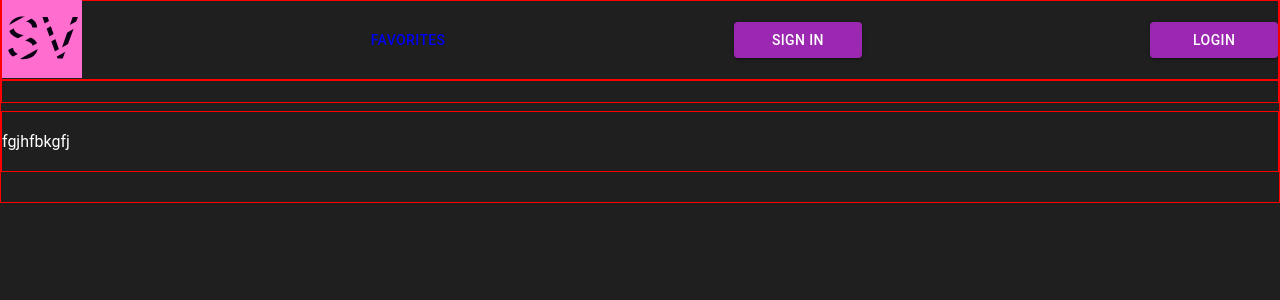
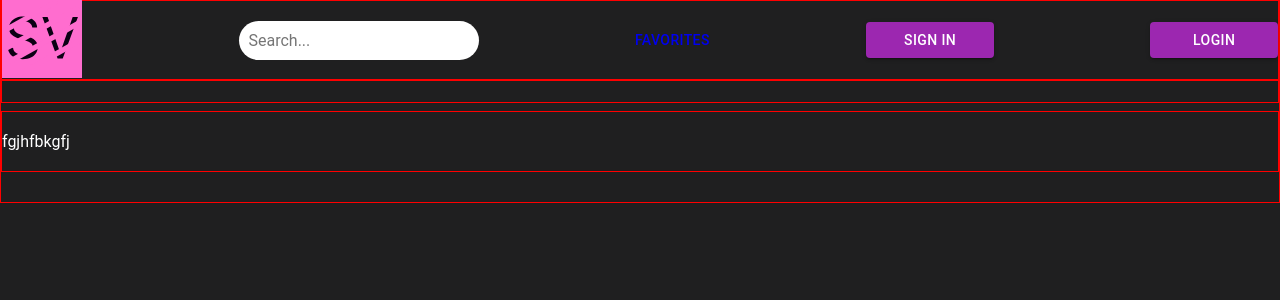
Before and after one commit to Ezoza111/movies_portal, a React (Create React App) app: page / in a window 1280 px wide. Shown: the top 300 px of the page. Built offline with nearby package versions, Linux system fonts and the light colour scheme.

Commit message:
formatted code and added SearchForm

```diff
--- a/src/layout/header/Header.jsx
+++ b/src/layout/header/Header.jsx
@@ -1,36 +1,46 @@
 import React from "react";
-import styled from 'styled-components'
-import { Logo } from '../../components/stupidComponents/logo/Logo'
-import { MainContainer } from '../../components/stupidComponents/container/MainContainer.styled'
-import { FavoritesLink } from '../../components/stupidComponents/favorites/FavoritesLink'
-import { Login } from '../../components/smartComponents/login/Login'
-import { Entrance } from '../../components/smartComponents/entrance/Entrance'
-
-
-
-
-
+import styled from "styled-components";
+import { Logo } from "../../components/stupidComponents/logo/Logo";
+import { MainContainer } from "../../components/stupidComponents/container/MainContainer.styled";
+import { FavoritesLink } from "../../components/stupidComponents/favorites/FavoritesLink";
+import { Login } from "../../components/smartComponents/login/Login";
+import { Entrance } from "../../components/smartComponents/entrance/Entrance";
+import SearchForm from "../../components/smartComponents/searchForm/SearchForm";
 
 export const Header = () => {
   const [loginStatus, setLoginStatus] = React.useState(true);
   const loginStatusFalse = () => {
-    setLoginStatus(false)
+    setLoginStatus(false);
   };
-  const loginStatusTrue= () => {
-    setLoginStatus(true)
+  const loginStatusTrue = () => {
+    setLoginStatus(true);
   };
 
   return (
     <StyledHeader className='header'>
-      <MainContainer direction={'row'} justify={'space-between'} align={'center'}>
-        <Logo iconId={'logo'}/>
-        <FavoritesLink/>
-        <Entrance  loginStatusTrue = {loginStatusTrue} loginStatusFalse= {loginStatusFalse}/>
-        {loginStatus ? <Login loginStatusTrue = {loginStatusTrue} loginStatusFalse= {loginStatusFalse}/>: ''}
+      <MainContainer
+        direction={"row"}
+        justify={"space-between"}
+        align={"center"}>
+        <Logo iconId={"logo"} />
+        <SearchForm />
+        <FavoritesLink />
+        <Entrance
+          loginStatusTrue={loginStatusTrue}
+          loginStatusFalse={loginStatusFalse}
+        />
+        {loginStatus ? (
+          <Login
+            loginStatusTrue={loginStatusTrue}
+            loginStatusFalse={loginStatusFalse}
+          />
+        ) : (
+          ""
+        )}
       </MainContainer>
     </StyledHeader>
-  )
-}
+  );
+};
 
 const StyledHeader = styled.header`
   width: 100%;
@@ -38,4 +48,4 @@ const StyledHeader = styled.header`
   border: 1px solid red;
   display: flex;
   align-items: center;
-`
+`;
```
Lines whose indentation alone changed are shown as unchanged.
